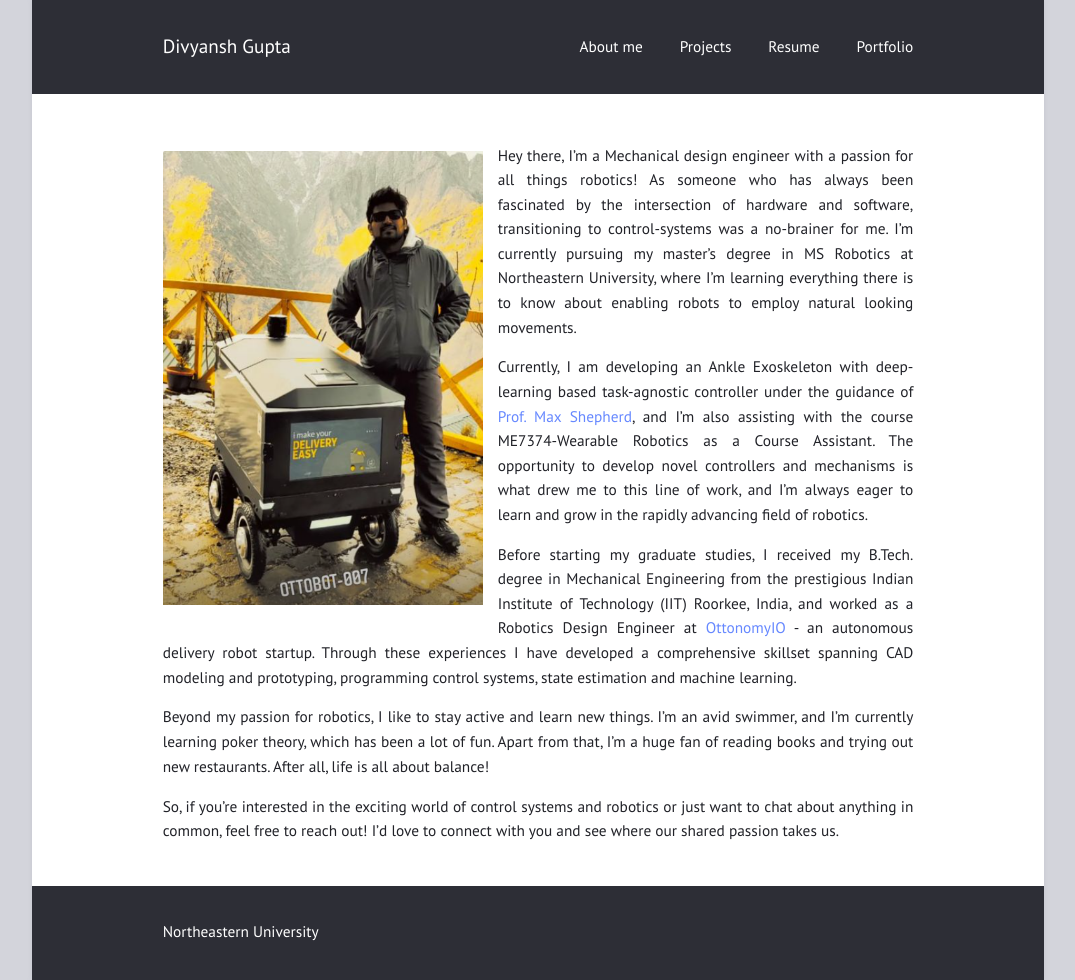
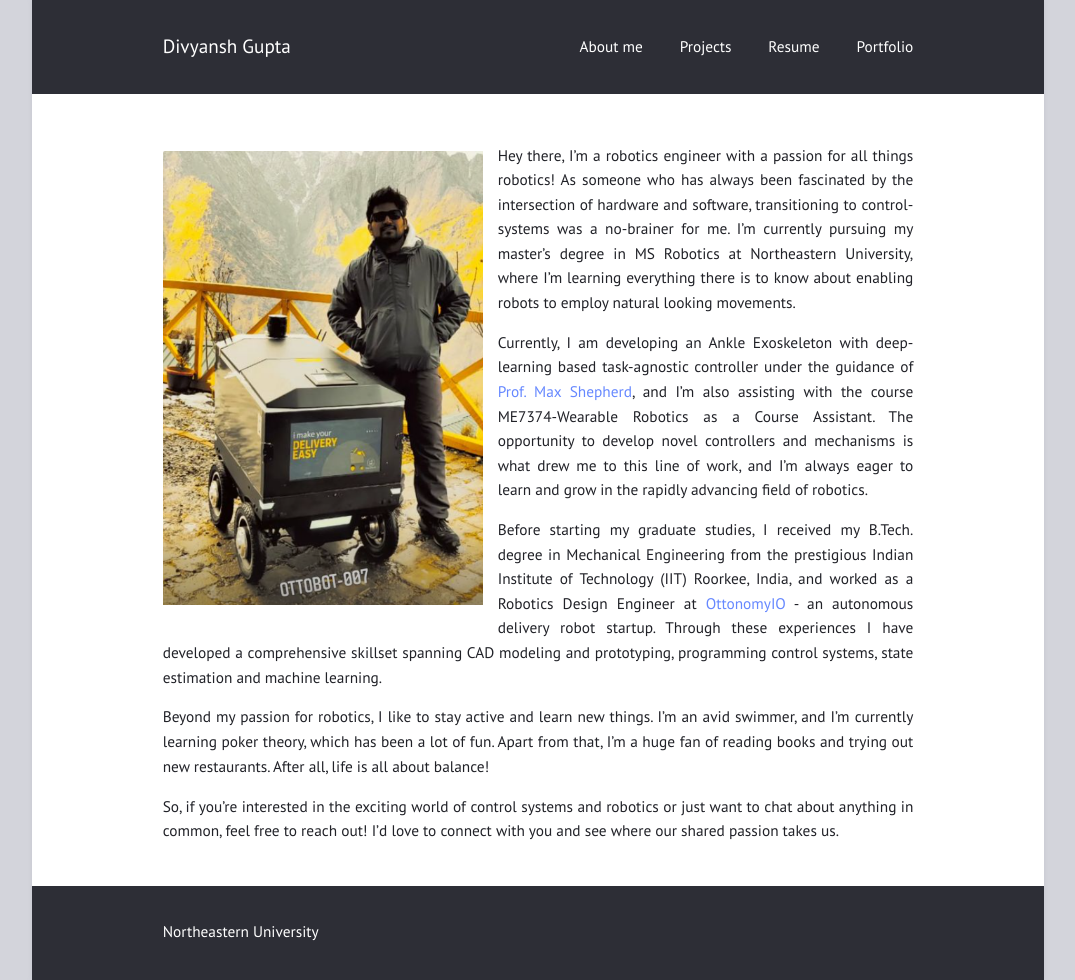
Before and after one commit to gupta-divy/gupta-divy.github.io, a Jekyll site: the page built from index.md, in a window 1280 px wide. Shown: the whole page, without its empty margins (102-1177 px from the left). Built offline with Jekyll 4.4.1, drawn with Linux system fonts in a browser that asks for light colours.

Commit message:
Index update

```diff
--- a/index.md
+++ b/index.md
@@ -4,7 +4,7 @@ title: ""
 ---
 <img align="left" width="320" height="120" src="/assets/my_photo2.png" style="padding-right: 15px; padding-bottom: 15px;">
 
-Hey there, I'm a Mechanical design engineer with a passion for all things robotics! As someone who has always been fascinated by the intersection of hardware and software, transitioning to control-systems was a no-brainer for me. I'm currently pursuing my master's degree in MS Robotics at Northeastern University, where I'm learning everything there is to know about enabling robots to employ natural looking movements.
+Hey there, I'm a robotics engineer with a passion for all things robotics! As someone who has always been fascinated by the intersection of hardware and software, transitioning to control-systems was a no-brainer for me. I'm currently pursuing my master's degree in MS Robotics at Northeastern University, where I'm learning everything there is to know about enabling robots to employ natural looking movements.
 
 Currently, I am developing an Ankle Exoskeleton with deep-learning based task-agnostic controller under the guidance of [Prof. Max Shepherd](https://coe.northeastern.edu/people/shepherd-maxwell/), and I'm also assisting with the course ME7374-Wearable Robotics as a Course Assistant. The opportunity to develop novel controllers and mechanisms is what drew me to this line of work, and I'm always eager to learn and grow in the rapidly advancing field of robotics.
 
```
